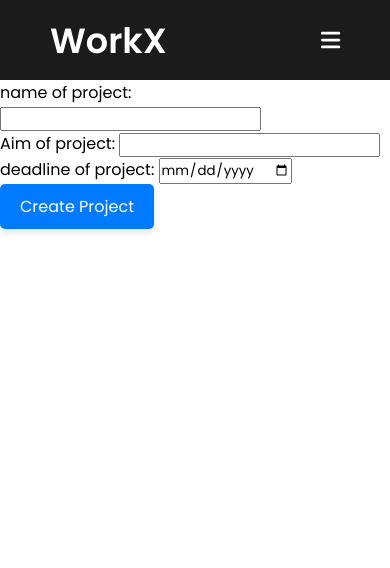
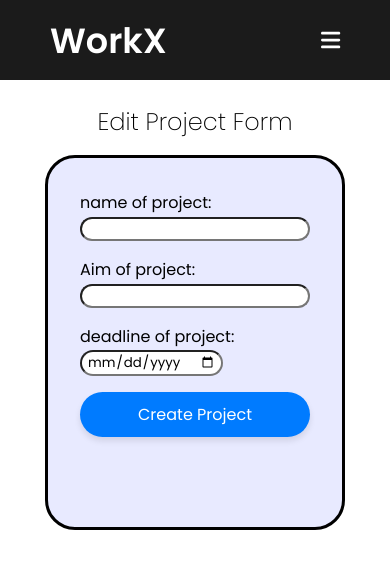
Before and after one commit to aniket651/WORKX, a React (Create React App) app in the folder frontend/: page /createProject in a window 390 px wide. Shown: the top 568 px of the page. Built offline with nearby package versions, Linux system fonts and the light colour scheme; sample sign-in values are in the browser's storage.

Commit message:
almost completed with css except media queries

```diff
--- /dev/null
+++ b/frontend/src/portal/project/CreateProjectForm.css
@@ -0,0 +1,42 @@
+.form-heading{
+    text-align: center;
+    font-size:x-large;
+    font-weight:lighter;
+    padding-top: 1.5rem;
+    padding-bottom: 1rem;
+}
+
+
+.grid-body{
+    box-sizing: border-box;
+    display:flex;
+    justify-content: center;
+    align-items: center;
+}
+.form-div{
+    box-sizing: border-box;
+    border: 3px solid black;
+    width: 300px;
+    min-height:375px;
+    border-radius: 30px;
+    padding: 2rem 2rem;
+    background-color:#e8eaff;
+}
+form{
+    box-sizing: border-box;
+}
+
+input{
+    box-sizing: border-box;
+    border-radius: 30px;
+    margin-bottom: 1rem;
+    padding-left: 5px;
+    padding-right:5px;
+    max-width: 100%;
+}
+
+
+button{
+    width: 100%;
+    border-radius: 30px;
+}
--- a/frontend/src/portal/project/CreateProjectForm.js
+++ b/frontend/src/portal/project/CreateProjectForm.js
@@ -1,14 +1,16 @@
 import React, { useState } from 'react'
 // import { Form } from 'react-router-dom'
 import api from '../../api';
+import "./CreateProjectForm.css"
+
 
 const CreateProjectForm = () => {
-    const [name,setName] = useState("");
-    const [aim,setAim] = useState("");
-    const [deadline,setDeadline] = useState("");
+    const [name, setName] = useState("");
+    const [aim, setAim] = useState("");
+    const [deadline, setDeadline] = useState("");
 
 
-    const handleSubmit = async(e) =>{
+    const handleSubmit = async (e) => {
         e.preventDefault();
         try {
             const res = await api.post("/projects", {
@@ -16,7 +18,7 @@ const CreateProjectForm = () => {
                 "aim": aim,
                 "deadline": deadline
             })
-            if(res.status === 201){
+            if (res.status === 201) {
                 console.log(res.data);
                 alert("the Project is Created!!")
             }
@@ -30,7 +32,11 @@ const CreateProjectForm = () => {
 
     return (
         <>
-    <div className='Form-div'>
+            <div className='form-heading'>
+                Edit Project Form
+            </div>
+            <div className='grid-body'>
+                <div className='form-div'>
                     <form onSubmit={handleSubmit}>
                         <label htmlFor='project-name'>name of project: </label>
                         <input id='project-name' required onChange={(e) => setName(e.target.value)} />
@@ -39,10 +45,11 @@ const CreateProjectForm = () => {
                         <input id='project-aim' required onChange={(e) => setAim(e.target.value)} />
                         <br />
                         <label htmlFor='project-deadline'>deadline of project: </label>
-            <input id='project-deadline' type='date' required onChange={(e) => setDeadline(e.target.value)}/>
+                        <input id='project-deadline' type='date' required onChange={(e) => setDeadline(e.target.value)} />
                         <br />
                         <button type='submit'> Create Project </button>
                     </form>
+                </div>
             </div>
         </>
     )
--- /dev/null
+++ b/frontend/src/portal/project/CreateTaskForm.css
@@ -0,0 +1,42 @@
+.form-heading{
+    text-align: center;
+    font-size:x-large;
+    font-weight:lighter;
+    padding-top: 1.5rem;
+    padding-bottom: 1rem;
+}
+
+
+.grid-body{
+    box-sizing: border-box;
+    display:flex;
+    justify-content: center;
+    align-items: center;
+}
+.form-div{
+    box-sizing: border-box;
+    border: 3px solid black;
+    width: 300px;
+    min-height:375px;
+    border-radius: 30px;
+    padding: 2rem 2rem;
+    background-color:#e8eaff;
+}
+form{
+    box-sizing: border-box;
+}
+
+input{
+    box-sizing: border-box;
+    border-radius: 30px;
+    margin-bottom: 1rem;
+    padding-left: 5px;
+    padding-right:5px;
+    max-width: 100%;
+}
+
+
+button{
+    width: 100%;
+    border-radius: 30px;
+}
--- a/frontend/src/portal/project/CreateTaskForm.js
+++ b/frontend/src/portal/project/CreateTaskForm.js
@@ -2,6 +2,8 @@ import React, { useState } from 'react'
 // import { Form } from 'react-router-dom'
 import api from '../../api';
 import { useParams } from 'react-router-dom';
+
+import "./CreateTaskForm.css"
 
 const CreateTaskForm = () => {
     const { projectId } = useParams();
@@ -38,7 +40,11 @@ const CreateTaskForm = () => {
 
   return (
     <>
-    <div className='Form-div'>
+        <div className='form-heading'>
+            Create Task Form
+        </div>
+        <div className='grid-body'>
+            <div className='form-div'>
                 <form onSubmit={handleSubmit}>
                     <label htmlFor='task-name'>name of task: </label>
                     <input id='task-name' required onChange={(e) => setName(e.target.value)} />
@@ -59,6 +65,7 @@ const CreateTaskForm = () => {
                     <button type='submit'> Create Task </button>
                 </form>
             </div>
+        </div>
     </>
   )
 }
--- /dev/null
+++ b/frontend/src/portal/project/EditProjectForm.css
@@ -0,0 +1,42 @@
+.form-heading{
+    text-align: center;
+    font-size:x-large;
+    font-weight:lighter;
+    padding-top: 1.5rem;
+    padding-bottom: 1rem;
+}
+
+
+.grid-body{
+    box-sizing: border-box;
+    display:flex;
+    justify-content: center;
+    align-items: center;
+}
+.form-div{
+    box-sizing: border-box;
+    border: 3px solid black;
+    width: 300px;
+    min-height:375px;
+    border-radius: 30px;
+    padding: 2rem 2rem;
+    background-color:#e8eaff;
+}
+form{
+    box-sizing: border-box;
+}
+
+input{
+    box-sizing: border-box;
+    border-radius: 30px;
+    margin-bottom: 1rem;
+    padding-left: 5px;
+    padding-right:5px;
+    max-width: 100%;
+}
+
+
+button{
+    width: 100%;
+    border-radius: 30px;
+}
--- a/frontend/src/portal/project/EditProjectForm.js
+++ b/frontend/src/portal/project/EditProjectForm.js
@@ -2,6 +2,8 @@ import React, { useState } from 'react'
 // import { Form } from 'react-router-dom'
 import api from '../../api';
 import { useParams } from 'react-router-dom';
+
+import "./EditProjectForm.css"
 
 const EditProjectForm = () => {
     const { projectId } = useParams();
@@ -47,7 +49,11 @@ const EditProjectForm = () => {
 
   return (
     <>
-    <div className='Form-div'>
+        <div className='form-heading'>
+            Edit Project Form
+        </div>
+        <div className='grid-body'>
+            <div className='form-div'>
                 <form onSubmit={handleSubmit}>
                     <label htmlFor='project-name'>name of project: </label>
                     <input id='project-name' onChange={(e) => setName(e.target.value)} />
@@ -65,6 +71,7 @@ const EditProjectForm = () => {
                     <button type='submit'> Edit Project </button>
                 </form>
             </div>
+        </div>
     </>
   )
 }
```
Lines whose indentation alone changed are shown as unchanged.
